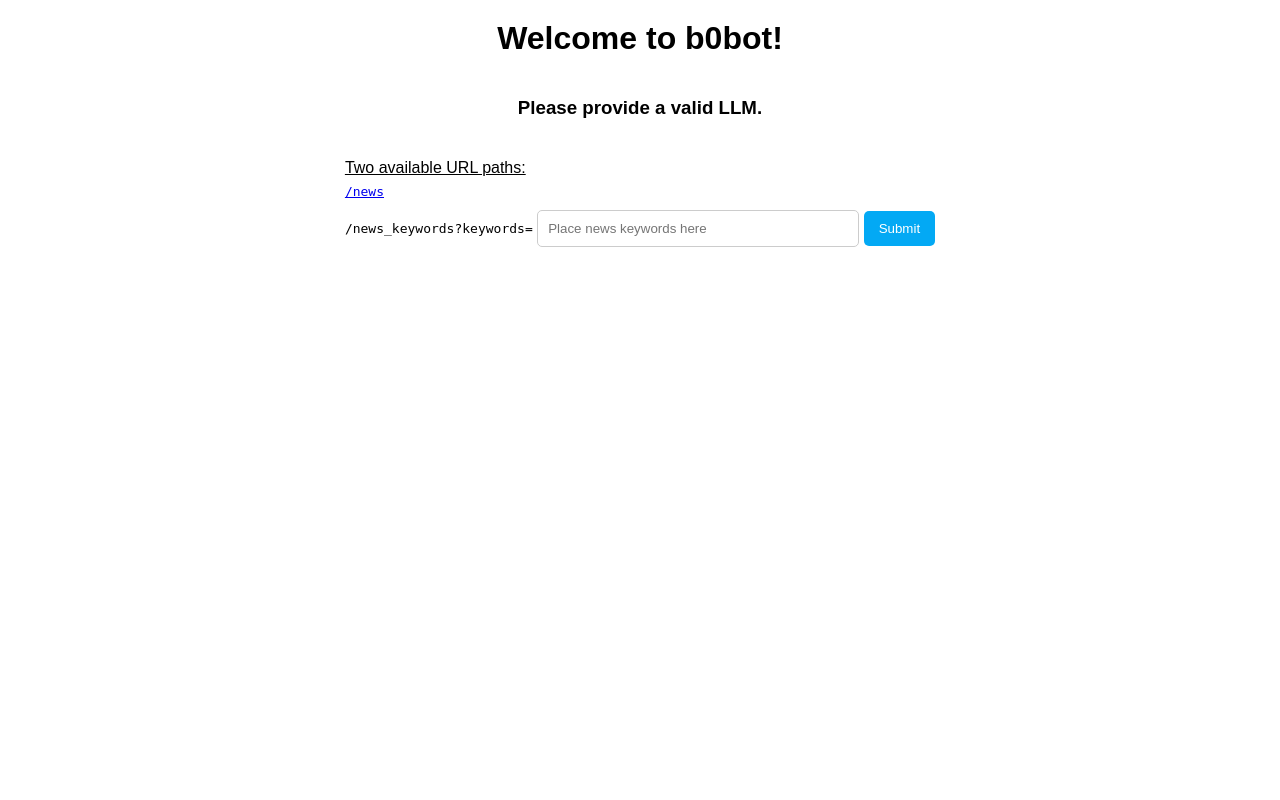
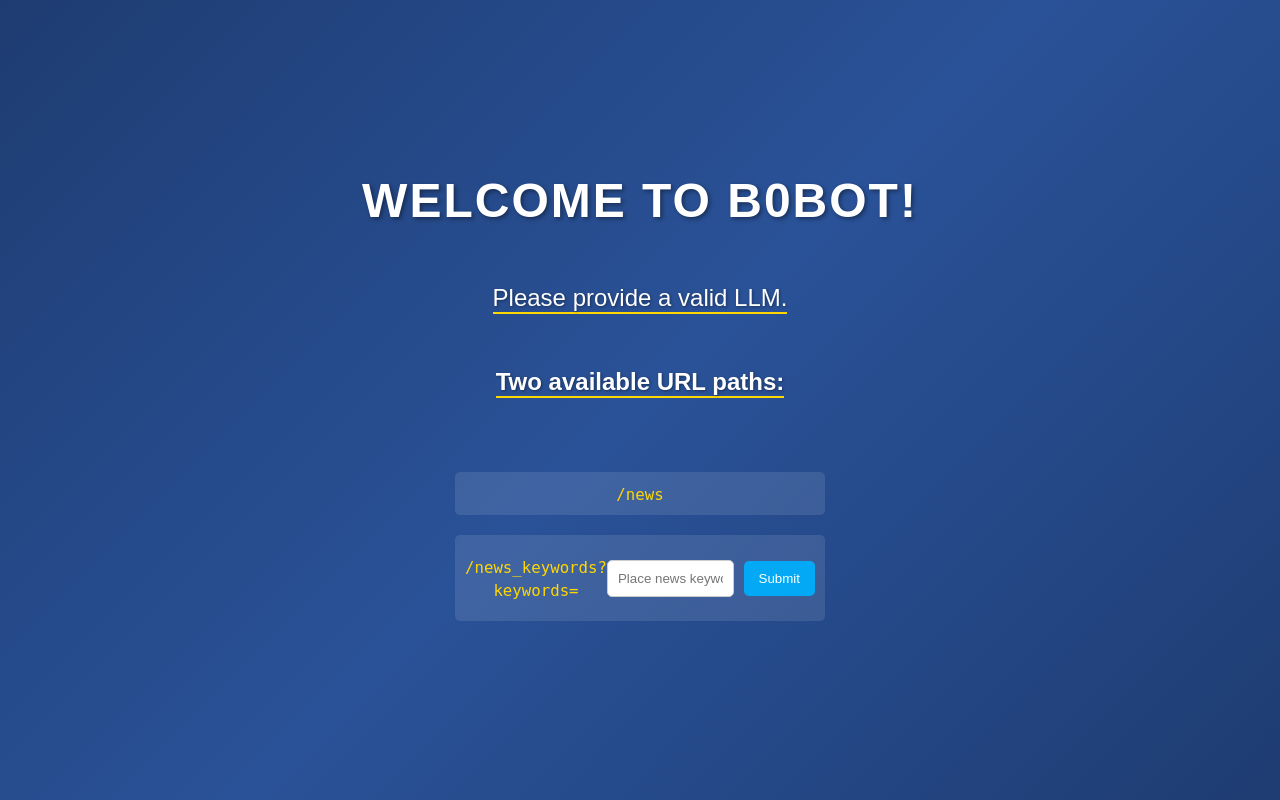
Before and after one commit to c2siorg/b0bot, a Flask app: template templates/llm.html in a window 1280 px wide. Run offline with Flask 3, Linux system fonts and the light colour scheme; the template is opened without the code that fills it, so the values that code supplies are empty; parts of the project's set-up code (start-up, migrations or seed data) failed here and were passed over.

Commit message:
changed ui

```diff
--- a/templates/llm.html
+++ b/templates/llm.html
@@ -8,43 +8,89 @@
         body {
             display: flex;
             flex-direction: column;
-            justify-content: flex-start;
+            justify-content: center;
             align-items: center;
             height: 100vh;
             margin: 0;
             font-family: Arial, sans-serif;
+            background: linear-gradient(135deg, #1e3c72 0%, #2a5298 50%, #1e3c72 100%);
+            color: #ffffff;
+            text-align: center;
         }
         h1 {
-            text-align: center;
-            margin-top: 20px; /* Adjust as needed for spacing from the top */
+            font-size: 3em;
+            text-transform: uppercase;
+            letter-spacing: 2px;
+            margin-top: 20px;
+            text-shadow: 2px 2px 4px rgba(0, 0, 0, 0.4);
+        }
+        h3 {
+            font-size: 1.5em;
+            font-weight: 300;
+            margin-bottom: 30px;
+            text-shadow: 1px 1px 3px rgba(0, 0, 0, 0.4);
+            border-bottom: 2px solid #ffd700;
         }
         ul {
-            list-style-type: none; /* Remove default bullets */
+            list-style-type: none;
             padding: 0;
+            text-align: center;
+            width: 100%;
         }
         li {
-            margin: 5px 0; /* Add some spacing between list items */
+            margin: 10px 0;
+            font-size: 1.1em;
+            background: rgba(255, 255, 255, 0.1);
+            padding: 10px;
+            border-radius: 5px;
+            transition: background 0.3s ease, transform 0.3s ease;
+            display: inline-flex;
+            align-items: center;
+            justify-content: center;
+            width: 350px; /* Set a fixed width for uniform boxes */
+            margin: 10px auto; /* Center the list items */
+        }
+        li:hover {
+            background: rgba(255, 255, 255, 0.2);
+            transform: translateY(-5px);
+        }
+        a {
+            color: #ffd700;
+            text-decoration: none;
+            font-size: 1.1em;
+        }
+        a:hover {
+            text-decoration: underline;
         }
         form {
-            margin: 10px 0; /* Add some spacing around the form */
+            margin: 10px 0;
+            display: flex;
+            justify-content: center;
+            align-items: center;
+            width: 100%; /* Ensure the form spans the full width */
+        }
+        label {
+            font-size: 1.1em;
+            color: #ffd700;
         }
         input[type="text"] {
-            padding: 10px; /* Add some padding to the input field */
-            border: 1px solid #ccc; /* Light grey border */
-            border-radius: 5px; /* Rounded corners */
-            width: 300px; /* Fixed width for the input field */
+            padding: 10px;
+            border: 1px solid #ccc;
+            border-radius: 5px;
+            width: 60%; /* Adjusted to be flexible */
+            margin-right: 10px; /* Add some space between the input and button */
         }
         input[type="submit"] {
-            padding: 10px 15px; /* Add some padding to the button */
-            background-color: #03a9f4; /* Light blue background */
-            color: #fff; /* White text */
-            border: none; /* Remove border */
-            border-radius: 5px; /* Rounded corners */
-            cursor: pointer; /* Pointer cursor on hover */
-            transition: background-color 0.3s; /* Smooth transition for hover effect */
+            padding: 10px 15px;
+            background-color: #03a9f4;
+            color: #fff;
+            border: none;
+            border-radius: 5px;
+            cursor: pointer;
+            transition: background-color 0.3s;
         }
         input[type="submit"]:hover {
-            background-color: #0288d1; /* Darker blue on hover */
+            background-color: #0288d1;
         }
     </style>
     <script src="{{ url_for('static', filename='js/content.js') }}"></script>
@@ -52,9 +98,9 @@
 <body>
     <h1 id="title"><b>Welcome to b0bot!</b></h1>
     <h3 id="subtitle">You are now using <span id="baseLLM">an unknown LLM</span> as your base LLM</h3>
+    <h3><b>Two available URL paths:</b></h3><br>
     <ul>
-        <li><u>Two available URL paths:</u></li>
-        <li><a id="newsLink" href="#"><code>/news</code></a></li>
+        <li><a id="newsLink" href="#"><code>/news</code></a></li><br>
         <li>
             <form id="newsKeywordsForm" action="#" method="GET">
                 <label for="keywords"><code>/news_keywords?keywords=</code></label>
```
